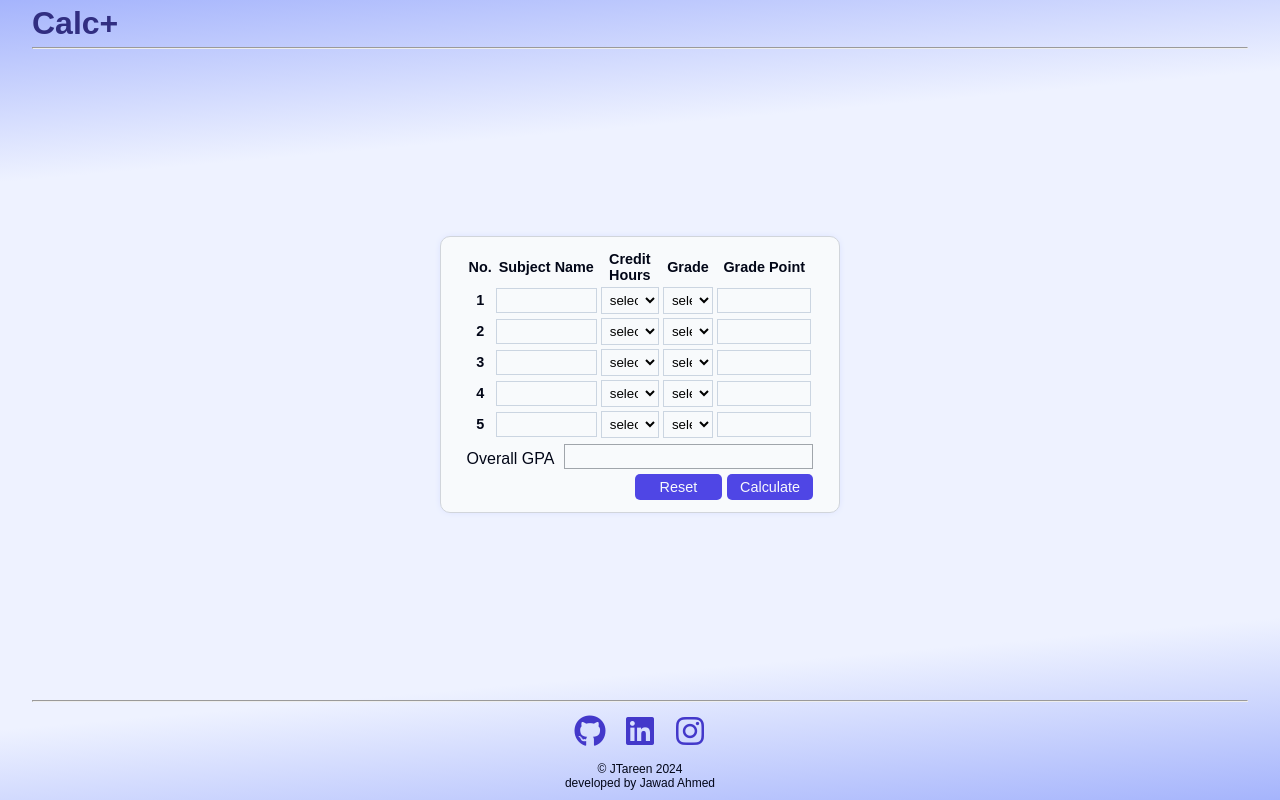
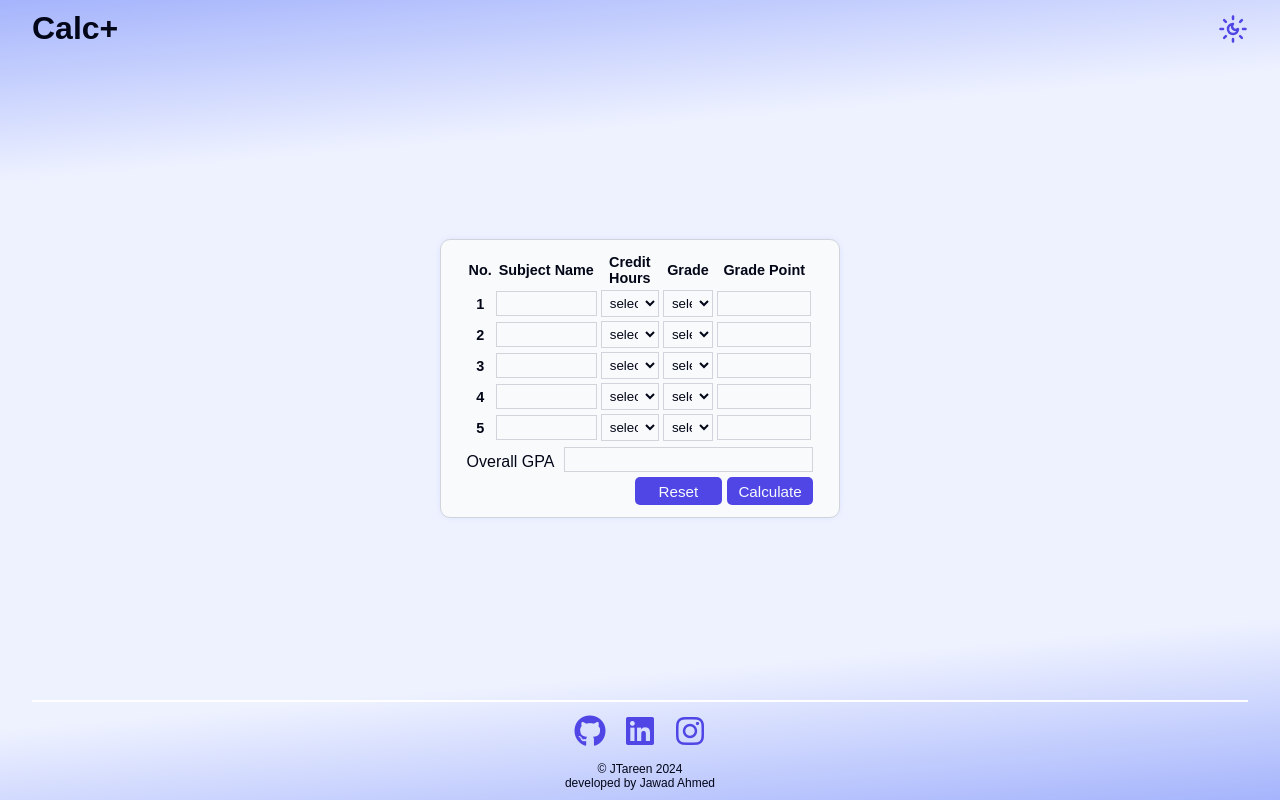
Before and after one commit to jtareen/gpa-claculator-1.1, a plain HTML site: page index.html in a window 1280 px wide. Both pictures are taken after typing "5" into the empty fields and a click on the input "Enter". Drawn offline with Linux system fonts and the light colour scheme.

Commit message:
implemented dark mode

```diff
--- a/css/style.css
+++ b/css/style.css
@@ -1,3 +1,22 @@
+:root{
+    --color-primary: #020617;
+    --color-secondary:  #4f46e5;
+    --color-secondary-hover: #6366f1;
+    --body-background-01: #eef2ff;
+    --body-background-02: #a5b4fc;
+    --form-background: #f8fafc;
+    --input-background: #f8fafc;
+    --input-color: #020617;
+    --input-focus-bg: #f8fafc;
+    --input-focus-border: #4f46e5;
+    --border: #d1d5db;
+    --form-shadow: #a5b4fc;
+    --btn-color: #f8fafc;
+    --hr-bg-color: white;
+
+    --mode-toogle-btn-size: 4.5vw;
+}
+
 * {
     margin: 0;
     padding: 0;
@@ -9,15 +28,32 @@ body{
     width: max(300px, 100%);
     display: flex;
     flex-direction: column;
-    background: linear-gradient(175deg ,#a5b4fc  0%,#eef2ff 20% ,#eef2ff 80% ,#a5b4fc  100%);
+    background: linear-gradient(175deg ,var(--body-background-02)  0%,var(--body-background-01) 20% ,var(--body-background-01) 80% ,var(--body-background-02)  100%);
     font-family: sans-serif;
-    color: #020617;
+    color: var(--color-primary);
 }
 
 header{
+    display: flex;
     background: transparent;
-    color: #312e81;
-    padding: 5px 2.5%;
+    color: var(--color-primary);
+    padding: 10px 2.5%;
+    justify-content: space-between;
+    align-items: center;
+}
+
+header button{
+    width: 30px;
+    height: 30px;
+    background-color: transparent;
+    background-image: url(../assets/sun-moon.svg);
+    background-size: cover;
+    cursor: pointer;
+    border: none;
+}
+
+header button:hover{
+    opacity: 0.8;
 }
 
 main{
@@ -27,18 +63,19 @@ main{
 }
 
 form{
-    background-color: #f8fafc;
+    background-color: var(--form-background);
     border-radius: 10px;
-    border: 1px solid #d1d5db;
-    box-shadow: 0px 0px 10px -5px #a5b4fc;
+    border: 1px solid var(--border);
+    box-shadow: 0px 0px 10px -5px var(--form-shadow);
     width: 95%;
     max-width: 400px;
     margin: 0 auto;
 }
 
 input, select{
-    background-color: #f8fafc;
-    border: 1px solid #cbd5e1;
+    background-color: var(--input-background);
+    color: var(--input-color);
+    border: 1px solid var(--border);
     outline: none;
 }
 
@@ -62,7 +99,8 @@ input, select{
 }
 
 #suject-input-form input[type="number"]:focus{
-    border: 2px solid #4f46e5;
+    background-color: var(--input-focus-bg);
+    border: 2px solid var(--input-focus-border);
 }
 
 #suject-input-form input[type="submit"]{
@@ -72,14 +110,15 @@ input, select{
 }
 
 .btn{
-    color: #f8fafc;
-    background-color: #4f46e5;
+    color: var(--btn-color);
+    background-color: var(--color-secondary);
     border-radius: 5px;
     border: none;
 }
 
 .btn:hover{
-    background-color: #6366f1;
+    background-color: var(--color-secondary-hover);
+    cursor: pointer;
     margin: 0;
 }
 
@@ -113,7 +152,8 @@ table input, table select{
 }
 
 table input:focus, select:focus{
-    border: 1px solid #4f46e5;
+    background-color: var(--input-focus-bg);
+    border: 1px solid var(--input-focus-border);
 }
 
 table input:enabled:hover, select:hover{
@@ -131,13 +171,14 @@ table input:enabled:hover, select:hover{
     padding: 0.25rem;
     margin: 0 0 5px;
     flex: 1;
-    border: 1px solid #a0a5ab;;
+    border: 1px solid var(--border);
 }
 
 #reset-btn, #submit-btn{
     width: 25%;
     padding: 0.35em 0.75em;
-    font-size: 0.9rem;
+    font-size: 0.95rem;
+    font-weight: medium;
 }
 
 /*  */
@@ -166,7 +207,7 @@ footer ul li{
     display: inline-block;
     height: 40px;
     width: 40px;
-    color: #4338ca;
+    color: var(--color-secondary);
 }
 
 footer ul li a{
@@ -181,5 +222,30 @@ footer ul li a{
 }
 
 footer ul li a:hover{
-    color: #6366f1;
+    color: var(--color-secondary-hover);
 }
+
+hr{
+    width: 95%;
+    align-self: center;
+    border: 1px solid var(--hr-bg-color);
+}
+
+/* Dark Mode */
+
+.dark-mode{
+    --color-primary: #f8fafc;
+    --color-secondary:  #4f46e5;
+    --color-secondary-hover: #6366f1;
+    --body-background-01: #1b1b1f;
+    --body-background-02: #1b1b1f;
+    --form-background: #202127;
+    --input-background: #3c3f44;
+    --input-color: #e2e8f0;
+    --input-focus-bg: #32363f;
+    --input-focus-border: #3c3f44;
+    --border: #1b1b1f;
+    --form-shadow: #1b1b1f;
+    --btn-color: #e2e8f0;
+    --hr-bg-color: black;
+}
--- a/index.html
+++ b/index.html
@@ -15,10 +15,8 @@
         <div>
             <h1 class="title">Calc+</h1>
         </div>
-        <nav ></nav>
+        <button id="toggle-theme" style="padding: 5px; border-radius: none;"></button>
     </header>
-
-    <hr style="width: 95%; align-self: center;">
 
     <main class="container">
 
@@ -49,7 +47,7 @@
         </form>
     </main>
 
-    <hr style="width: 95%; align-self: center;">
+    <hr>
 
     <footer>
         <div>
--- a/js/create.js
+++ b/js/create.js
@@ -1,9 +1,35 @@
 document.addEventListener('DOMContentLoaded', ()=>{
+    applySavedTheme();
     const SubNoform = document.getElementById('suject-input-form');
     const GradesForm = document.getElementById('gpa-calc-form');
+    const toggleButton = document.getElementById('toggle-theme');
+
     SubNoform.addEventListener('submit', generateRows);
     GradesForm.addEventListener('submit', calculateGPA);
+    if (toggleButton) {
+        toggleButton.addEventListener('click', toggleDarkMode);
+    }
 })
+
+// Function to apply the saved theme
+function applySavedTheme() {
+    const savedTheme = localStorage.getItem('theme');
+    if (savedTheme) {
+        document.body.classList.add(savedTheme);
+    }
+}
+
+// Function to toggle the dark mode
+function toggleDarkMode() {
+    const bodyElement = document.body;
+    if (bodyElement.classList.contains('dark-mode')) {
+        bodyElement.classList.remove('dark-mode');
+        localStorage.setItem('theme', '');
+    } else {
+        bodyElement.classList.add('dark-mode');
+        localStorage.setItem('theme', 'dark-mode');
+    }
+}
 
 function generateRows(event) {
     event.preventDefault();
```
Also changed, not shown: assets/moon-star.svg (added), assets/sun-moon.svg (added), assets/sun.svg (added).
